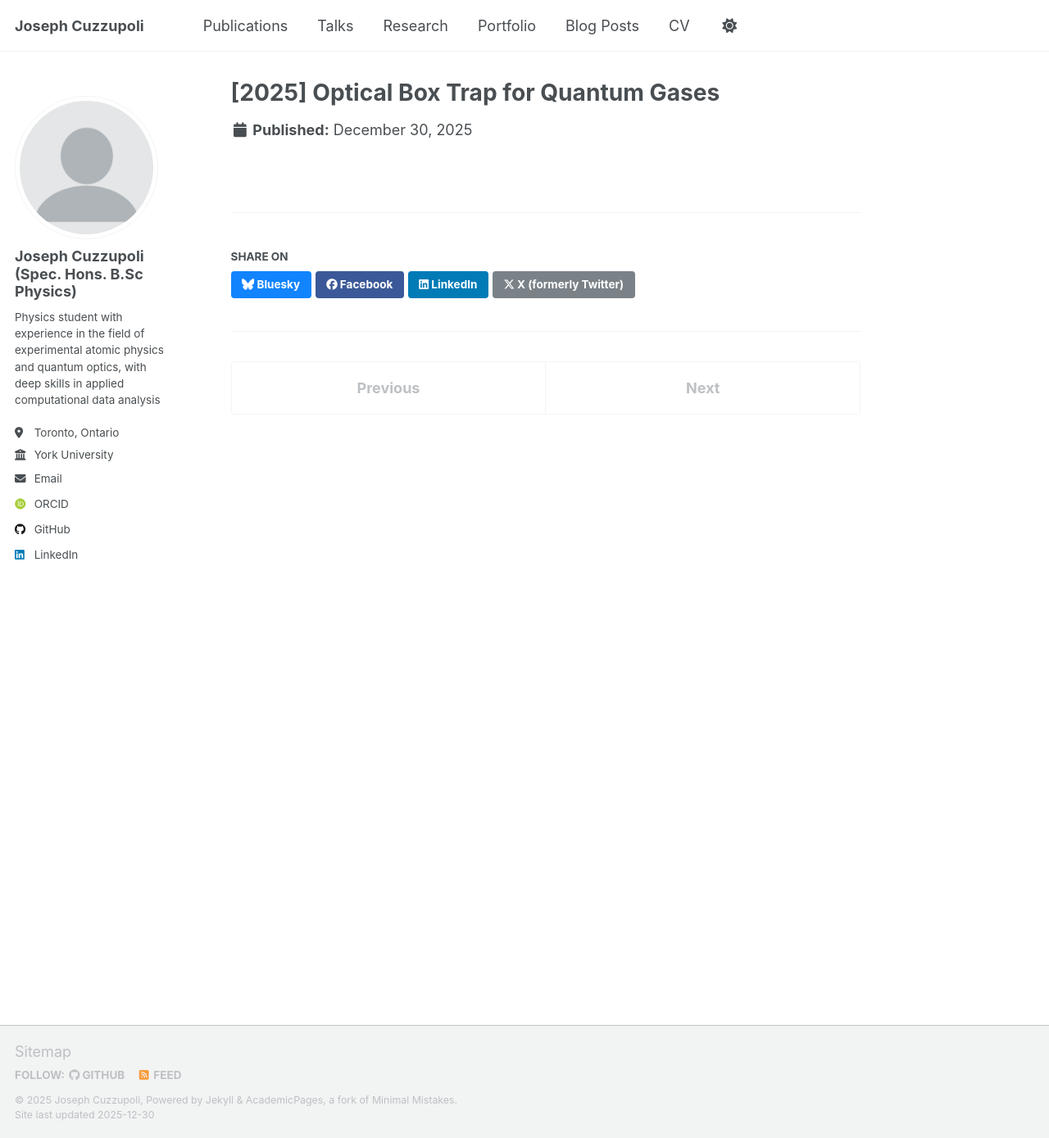
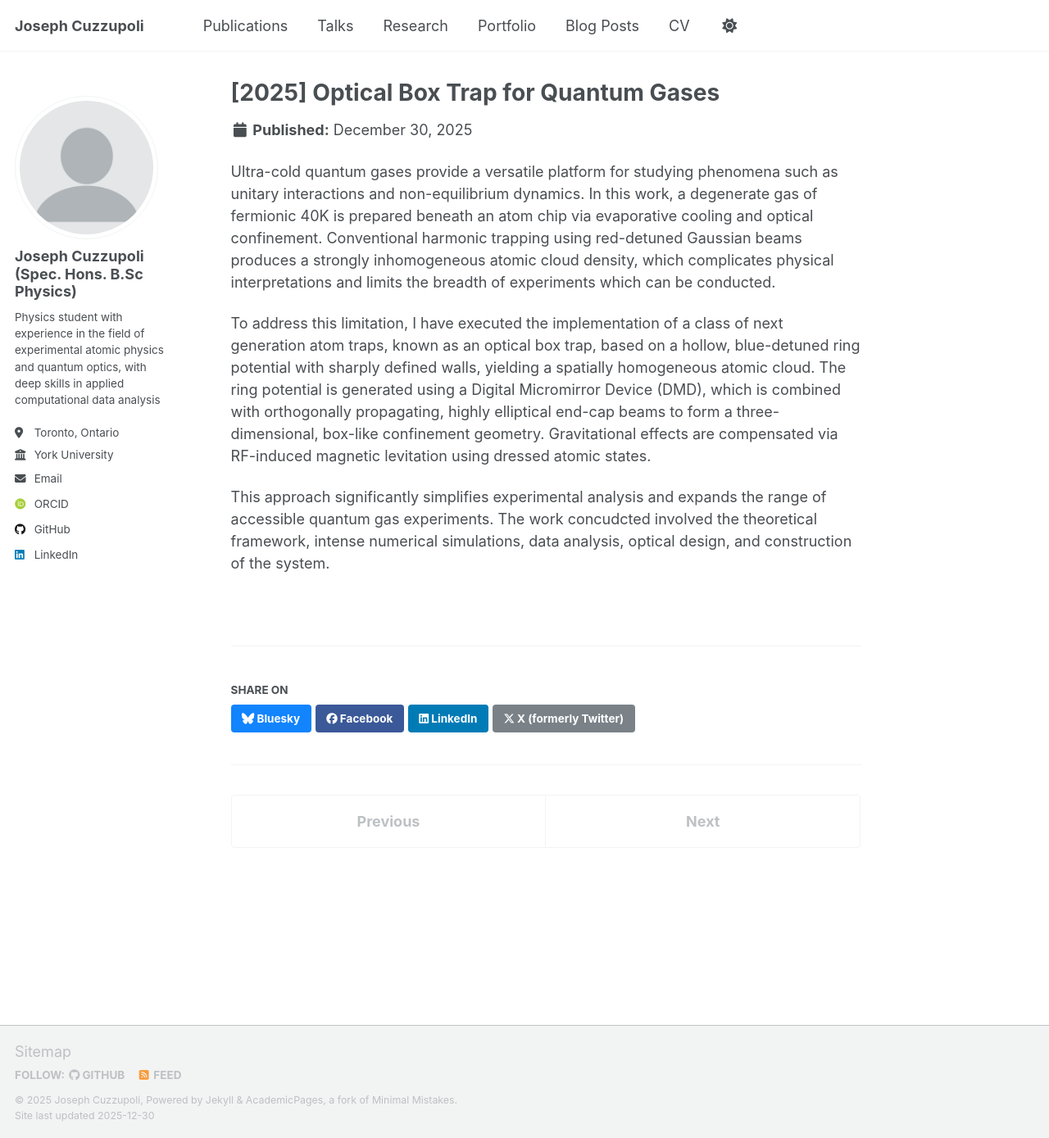
Before and after one commit to josephcuzz2004/josephcuzz2004.github.io, a Jekyll site: the page built from _research/2014-spring-teaching-1.md, in a window 1280 px wide and 1389 px high. Shown: the whole window at 82% size. Built offline with Jekyll 4.4.1, drawn with Linux system fonts in a browser that asks for light colours; some web fonts are replaced; a script that is not in the unit is left out.

Commit message:
Enhance research document with optical trap details
Added detailed description of research on optical box traps for ultra-cold quantum gases, including methods and implications for experiments.

```diff
--- a/_research/2014-spring-teaching-1.md
+++ b/_research/2014-spring-teaching-1.md
@@ -4,3 +4,9 @@ collection: portfolio
 layout: single
 excerpt: "University of Toronto // 2025 NSERC USRA Student Researcher"
 ---
+
+Ultra-cold quantum gases provide a versatile platform for studying phenomena such as unitary interactions and non-equilibrium dynamics. In this work, a degenerate gas of fermionic 40K is prepared beneath an atom chip via evaporative cooling and optical confinement. Conventional harmonic trapping using red-detuned Gaussian beams produces a strongly inhomogeneous atomic cloud density, which complicates physical interpretations and limits the breadth of experiments which can be conducted.
+
+To address this limitation, I have executed the implementation of a class of next generation atom traps, known as an optical box trap, based on a hollow, blue-detuned ring potential with sharply defined walls, yielding a spatially homogeneous atomic cloud. The ring potential is generated using a Digital Micromirror Device (DMD), which is combined with orthogonally propagating, highly elliptical end-cap beams to form a three-dimensional, box-like confinement geometry. Gravitational effects are compensated via RF-induced magnetic levitation using dressed atomic states.
+
+This approach significantly simplifies experimental analysis and expands the range of accessible quantum gas experiments. The work concudcted involved the theoretical framework, intense numerical simulations, data analysis, optical design, and construction of the system.
```
